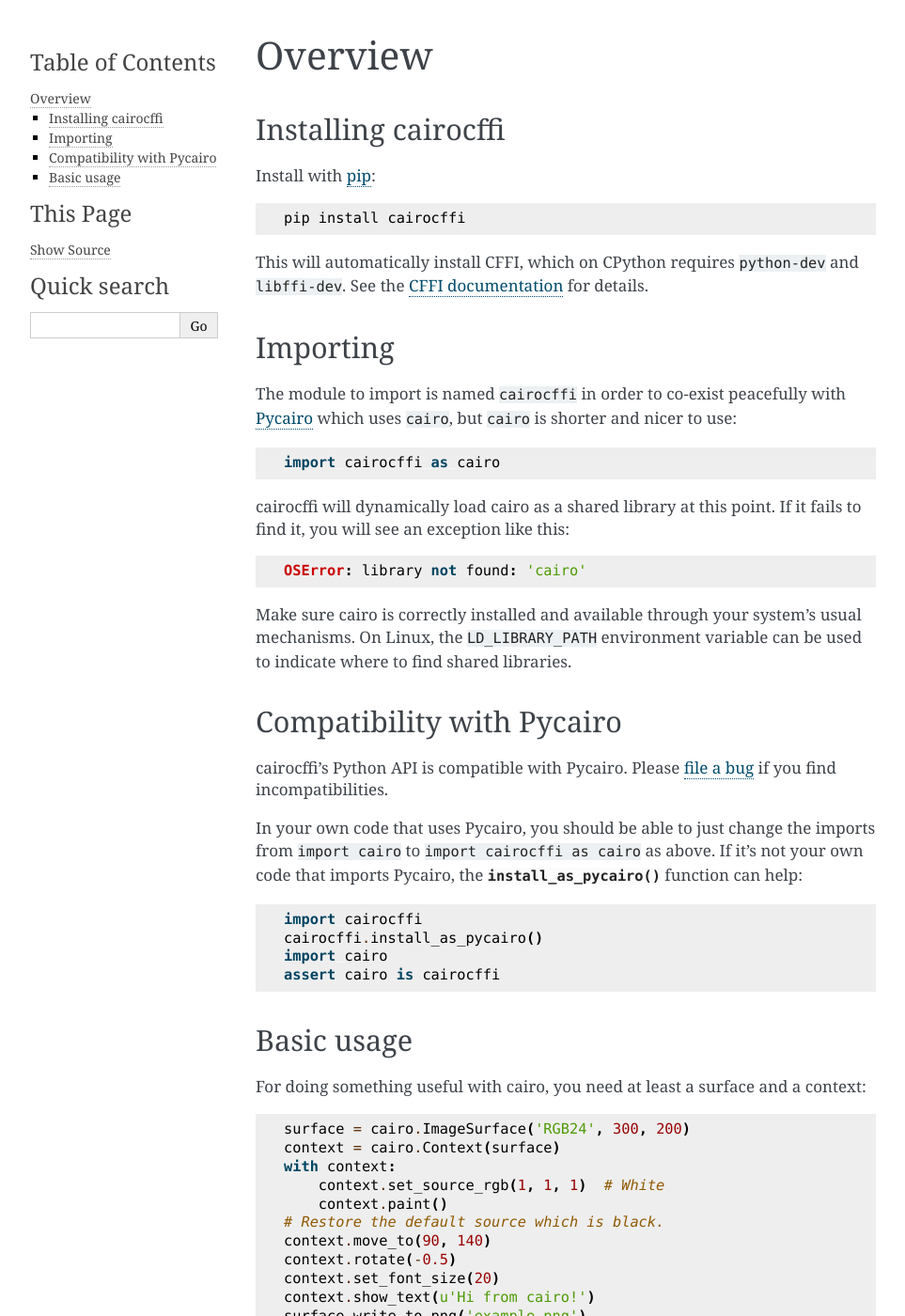
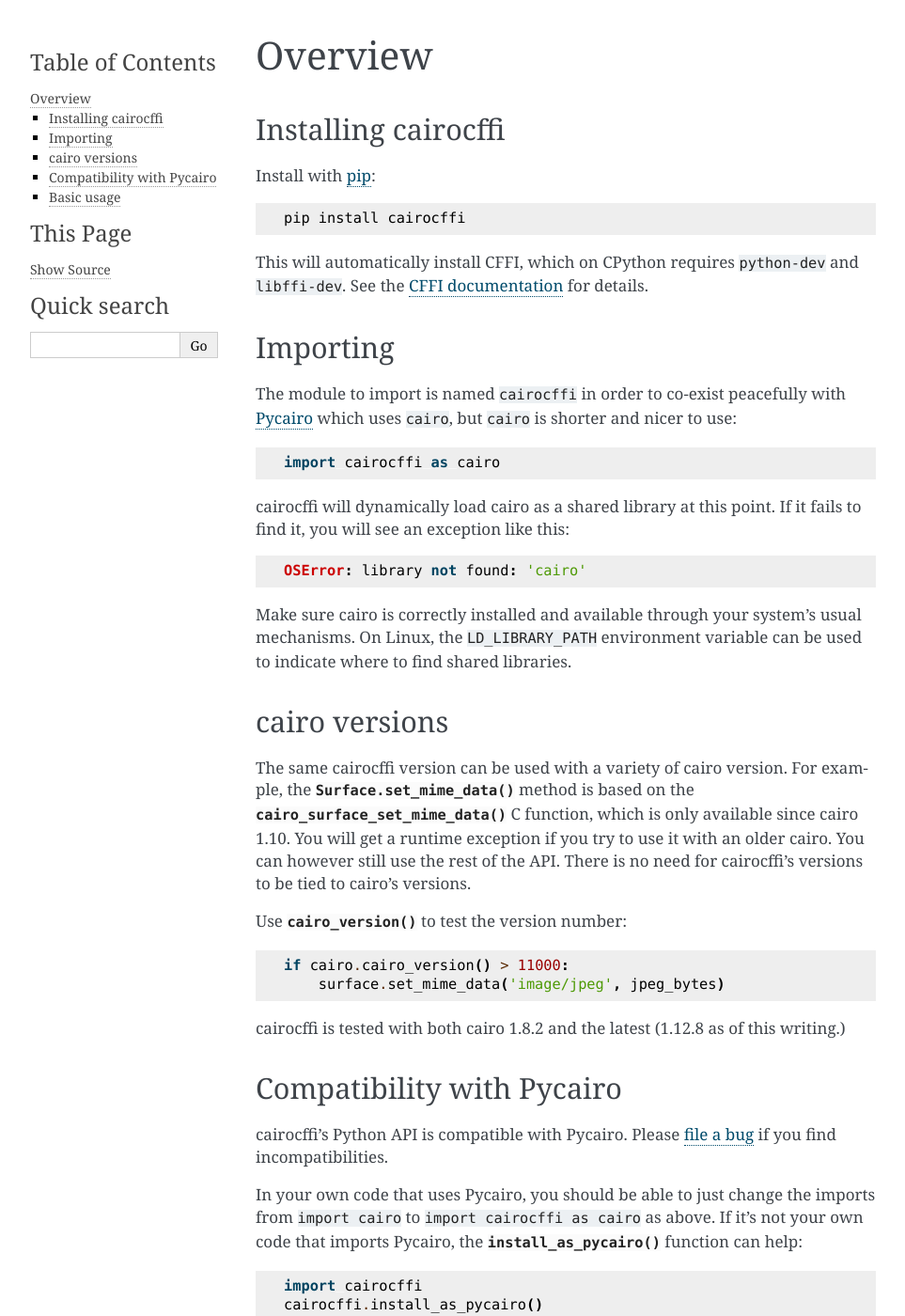
Before and after one commit to Kozea/cairocffi, a Sphinx documentation site: the page built from docs/overview.rst, in a window 1280 px wide and 1400 px high. Shown: the whole window at 94% size, without its empty margins (148-1111 px from the left). Built offline with Sphinx 7.4.7, drawn with Linux system fonts in a browser that asks for light colours.

Commit message:
Let’s talk about cairo versions.

```diff
--- a/cairocffi/__init__.py
+++ b/cairocffi/__init__.py
@@ -55,6 +55,7 @@
 def cairo_version():
     """Return the cairo version number as a single integer,
     such as 11208 for ``1.12.8``.
+    Major, minor and micro versions are "worth" 10000, 100 and 1 respectively.
 
     Can be useful as a guard for method not available in older cairo versions::
 
--- a/docs/overview.rst
+++ b/docs/overview.rst
@@ -37,6 +37,26 @@
 .. _pip: http://pip-installer.org/
 .. _CFFI documentation: http://cffi.readthedocs.org/
 .. _Pycairo: http://cairographics.org/pycairo/
+
+
+cairo versions
+--------------
+
+The same cairocffi version can be used with a variety of cairo version.
+For example, the :meth:`Surface.set_mime_data` method is based on
+the :c:func:`cairo_surface_set_mime_data` C function,
+which is only available since cairo 1.10.
+You will get a runtime exception if you try to use it with an older cairo.
+You can however still use the rest of the API.
+There is no need for cairocffi’s versions to be tied to cairo’s versions.
+
+Use :func:`cairo_version` to test the version number::
+
+    if cairo.cairo_version() > 11000:
+        surface.set_mime_data('image/jpeg', jpeg_bytes)
+
+cairocffi is tested with both cairo 1.8.2 and the latest
+(1.12.8 as of this writing.)
 
 
 Compatibility with Pycairo
```
